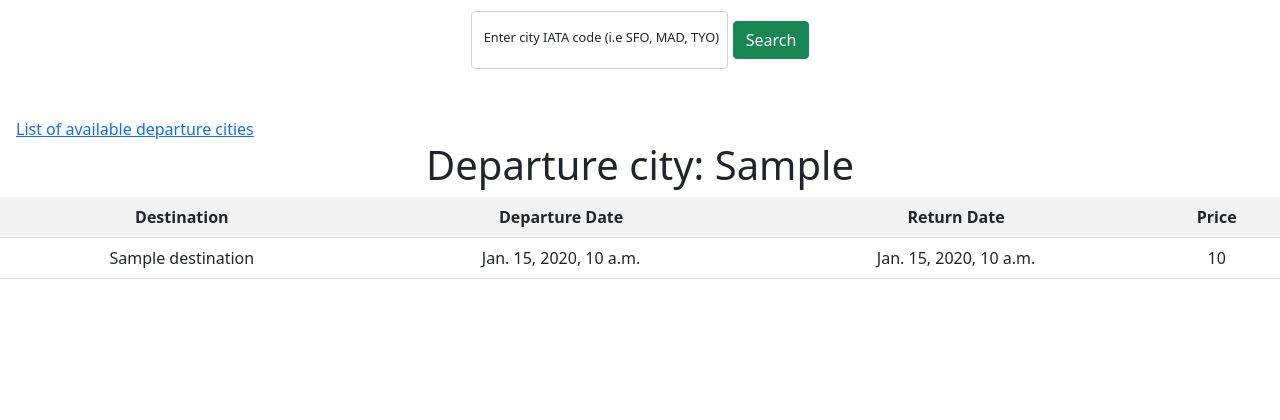
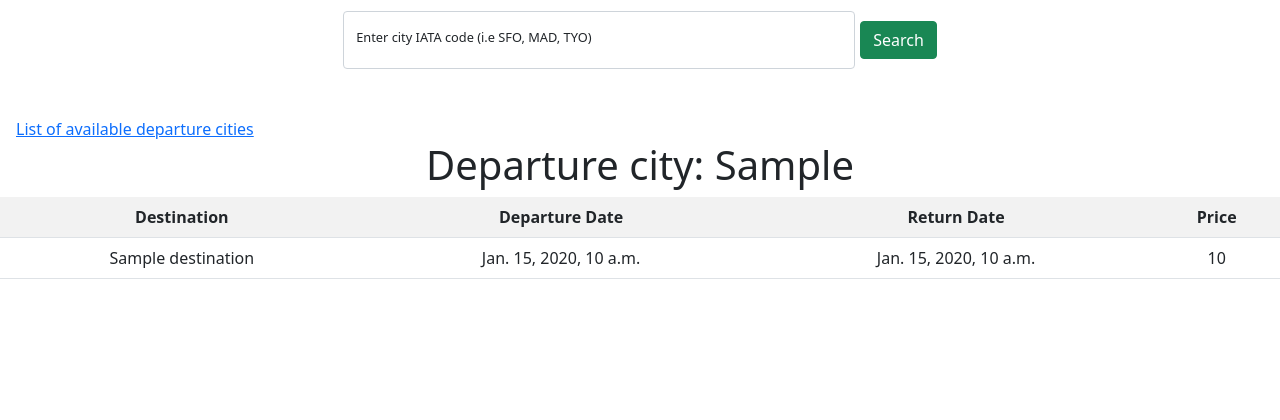
Before and after one commit to allenaxie/Travel-Booklet, a Django app: template main_app/templates/flights/index.html in a window 1280 px wide. Shown: the part 133-553 px from the top of the page. Run offline with Django 3.2, Linux system fonts and the light colour scheme; the template is opened without the code that fills it: most values are stand-ins (such as "Sample title", 1, 10 or a date in 2020).

Commit message:
Fix flights search bar animation

```diff
--- a/main_app/static/css/flights/index.css
+++ b/main_app/static/css/flights/index.css
@@ -14,11 +14,12 @@
 }
 
 .search-bar {
-    max-width: 40vw;
+    width: 40vw;
     -webkit-transition: width 0.6s ease-in-out;
     transition: width 0.6s ease-in-out;
     margin-right: 5px;
 }
+
 .search-bar:focus {
     width: 60vw;
 }
```
